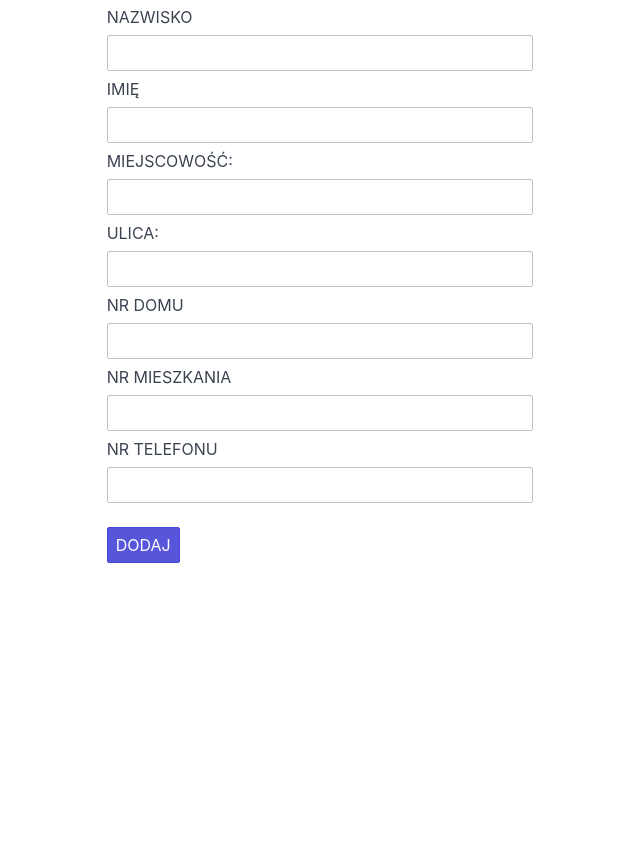
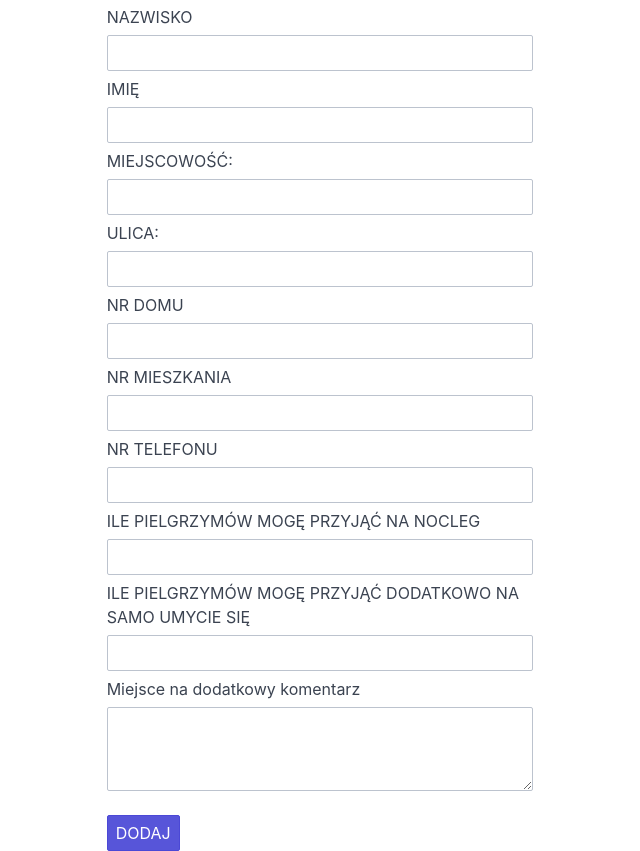
Before and after one commit to BaoZajac/pilgrim_sleep_over, a Flask app: page /dodaj-nocleg/ in a window 1280 px wide. Shown: the part 118-969 px from the top of the page, without its empty margins (0-640 px from the left). Before the commit the page ends 681 px from the top, so only its background shows below. Run offline with Flask 2, Linux system fonts and the light colour scheme.

Commit message:
poprawienie formularza ogólnodostępnego dla wprowadzania noclegów

```diff
--- a/templates/dodaj-nocleg.html
+++ b/templates/dodaj-nocleg.html
@@ -33,6 +33,12 @@
                         <input class="form-input" id="apartment" type="text" name="apartment" />
                         <label class="form-label" for="phone">NR TELEFONU</label>
                         <input class="form-input" id="phone" type="number" name="phone" />
+                        <label class="form-label" for="sleep">ILE PIELGRZYMÓW MOGĘ PRZYJĄĆ NA NOCLEG</label>
+                        <input class="form-input" id="sleep" type="number" name="sleep" min="0"/>
+                        <label class="form-label" for="shower">ILE PIELGRZYMÓW MOGĘ PRZYJĄĆ DODATKOWO NA SAMO UMYCIE SIĘ</label>
+                        <input class="form-input" id="shower" type="number" name="shower" min="0"/>
+                        <label class="form-label" for="comment">Miejsce na dodatkowy komentarz</label>
+                        <textarea class="form-input" id="comment" name="comment" rows="3"></textarea>
                         <br />
                         <button class="btn btn-primary">DODAJ</button>
                     </form>
```
